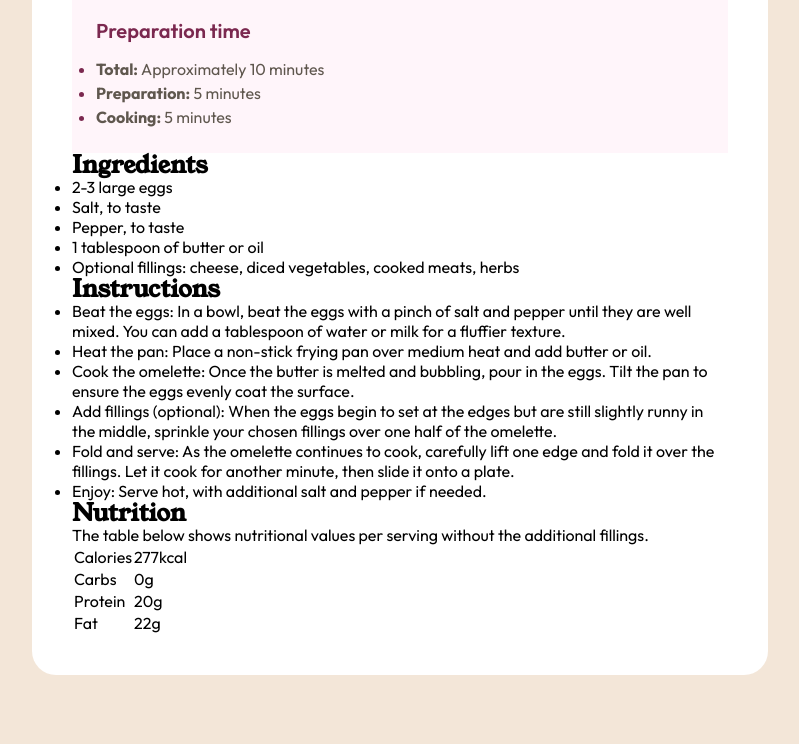
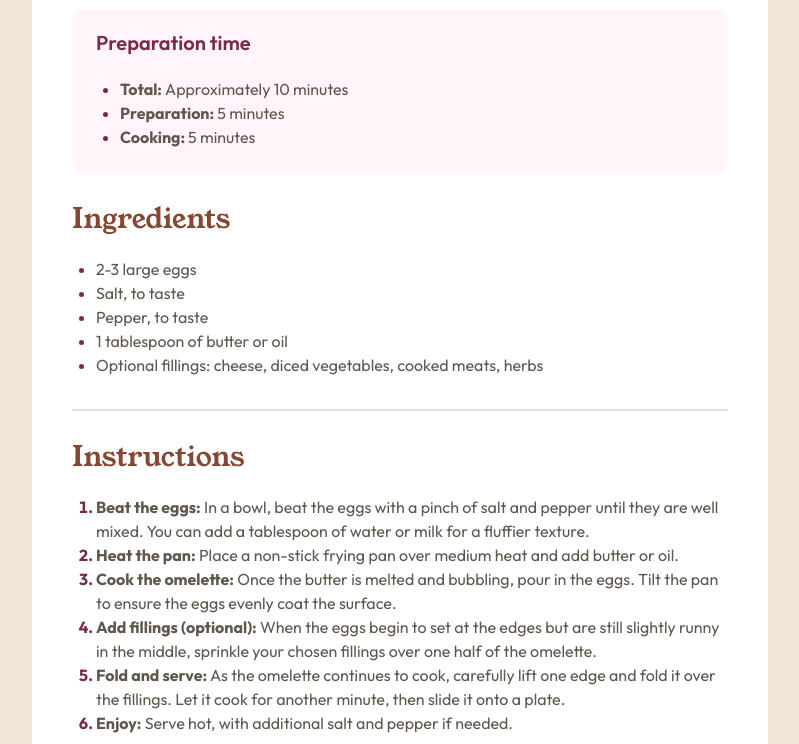
Before and after one commit to brunagoncalves/recipe-page, a plain HTML site: page index.html in a window 1280 px wide. Shown: the part 643-1387 px from the top of the page, without its empty margins (240-1039 px from the left). Drawn offline with Linux system fonts and the light colour scheme.

Commit message:
first commit

```diff
--- a/assets/css/global.css
+++ b/assets/css/global.css
@@ -18,106 +18,127 @@
   box-sizing: border-box;
 }
 
+.attribution {
+  display: none;
+  text-align: center;
+  font-size: 0.875rem;
+}
+
 body {
   background-color: var(--stone-100);
   font-family: "Outfit", sans-serif;
-  width: 100%;
-  height: 100%;
-  padding: 0 1rem;
-}
-
-h1,
-h2,
-h3,
-h4,
-h5,
-h6 {
-  font-family: "Young Serif", serif;
-  line-height: 100%;
-}
-
-h1 {
-  font-size: 2.5rem;
-  font-weight: 400;
-}
-
-.text-preset-1 {
-  font-family: "Young Serif", serif;
-  font-size: 1.75rem;
-  font-weight: 400;
-  line-height: 100%;
-  color: var(--stone-900);
-}
-
-.text-preset-2 {
-  font-family: "Young Serif", serif;
-  font-size: 2.5rem;
-  font-weight: 400;
-  line-height: 100%;
-}
-
-.text-preset-3 {
-  font-family: "Outfit", sans-serif;
-  font-size: 1.25rem;
-  font-weight: 600;
-  line-height: 100%;
-  color: var(--rose-800);
-}
-
-.text-preset-4 {
-  font-family: "Outfit", sans-serif;
-  font-size: 1rem;
-  font-weight: 400;
+  color: var(--stone-600);
   line-height: 150%;
-  color: var(--stone-600);
-}
-
-.text-preset-4-bold {
-  font-family: "Outfit", sans-serif;
-  font-size: 1rem;
-  font-weight: 700;
-  line-height: 150%;
-  color: var(--stone-600);
 }
 
 main {
   background-color: var(--white);
   width: 100%;
-  max-width: 46rem;
-  height: auto;
-  margin: 8rem auto;
-  padding: 2.5rem;
-  border-radius: 1.5rem;
+  height: 100%;
 }
 
 header img {
   display: block;
+  width: 100%;
   max-width: 100%;
   height: auto;
-  border-radius: 0.75rem;
-  margin-bottom: 2.5rem;
 }
 
-.title-recipe p {
-  padding-top: 1.5rem;
-  padding-bottom: 2rem;
+.recipe-content {
+  display: flex;
+  flex-direction: column;
+  gap: 2rem;
+  padding: 2.5rem 1.5rem;
+}
+
+h1 {
+  font-family: "Young Serif", serif;
+  font-size: 2.25rem;
+  margin-bottom: 1.5rem;
+  color: var(--stone-900);
+  line-height: 100%;
+}
+
+h2 {
+  font-family: "Young Serif", serif;
+  font-size: 1.75rem;
+  font-weight: 400;
+  color: var(--brown-800);
+  margin-bottom: 1.5rem;
+  line-height: 100%;
+}
+
+ul,
+ol {
+  margin-left: 1.5rem;
+}
+
+ul li::marker,
+ol li::marker {
+  color: var(--rose-800);
+  font-weight: 700;
+}
+
+strong {
+  font-weight: 700;
+  color: var(--stone-600);
+}
+
+.recipe-content hr {
+  border: 0.0625rem solid var(--stone-150);
 }
 
 .preparation {
   background-color: var(--rose-50);
   padding: 1.5rem;
+  border-radius: 0.75rem;
 }
 
 .preparation h3 {
-  padding-bottom: 1rem;
+  font-size: 1.25rem;
+  font-weight: 600;
+  line-height: 100%;
+  color: var(--rose-800);
+  margin-bottom: 1.5rem;
 }
 
-.preparation li::marker {
-  color: var(--rose-800);
+.nutrition table {
+  margin-top: 1.5rem;
+  width: 100%;
+  height: auto;
+  border-collapse: collapse;
 }
 
-.attribution {
-  display: none;
-  margin-top: 1rem;
-  font-size: 0.75rem;
+.nutrition table tr:first-child td:first-child,
+.nutrition table tr:first-child td:nth-child(2) {
+  padding-top: 0;
 }
+
+.nutrition table td {
+  padding: 0.75rem 2rem;
+  border-bottom: 0.0625rem solid var(--stone-150);
+}
+
+@media (min-width: 919px) {
+  main {
+    max-width: 736px;
+    margin: 8rem auto;
+    border-radius: 1.5rem;
+  }
+
+  header {
+    padding: 2.5rem 2.5rem 0 2.5rem;
+  }
+
+  header img {
+    border-radius: .75rem;
+  }
+
+  h1 {
+    font-size: 2.5rem;
+  }
+  .recipe-content {
+    padding-left: 2.5rem;
+    padding-right: 2.5rem;
+  }
+}
--- a/index.html
+++ b/index.html
@@ -13,10 +13,10 @@
         <img src="assets/images/image-omelette.jpeg" alt="Omelette Recipe" />
       </header>
 
-      <div class="recipe">
-        <div class="title-recipe">
-          <h1 class="text-preset-1">Simple Omelette Recipe</h1>
-          <p class="text-preset-4">
+      <div class="recipe-content">
+        <div>
+          <h1>Simple Omelette Recipe</h1>
+          <p>
             An easy and quick dish, perfect for any meal. This classic omelette
             combines beaten eggs cooked to perfection, optionally filled with
             your choice of cheese, vegetables, or meats.
@@ -24,15 +24,15 @@
         </div>
 
         <div class="preparation">
-          <h3 class="text-preset-3">Preparation time</h3>
+          <h3>Preparation time</h3>
           <ul>
-            <li class="text-preset-4"><strong class="text-preset-4-bold">Total: </strong>Approximately 10 minutes</li>
-            <li class="text-preset-4"><strong class="text-preset-4-bold">Preparation:</strong> 5 minutes</li>
-            <li class="text-preset-4"><strong class="text-preset-4-bold">Cooking:</strong> 5 minutes</li>
+            <li><strong>Total: </strong>Approximately 10 minutes</li>
+            <li><strong>Preparation: </strong>5 minutes</li>
+            <li><strong>Cooking: </strong>5 minutes</li>
           </ul>
         </div>
 
-        <div>
+        <div class="ingredients">
           <h2>Ingredients</h2>
           <ul>
             <li>2-3 large eggs</li>
@@ -45,45 +45,47 @@
           </ul>
         </div>
 
+        <hr>
+
         <div>
           <h2>Instructions</h2>
 
-          <ul>
+          <ol>
             <li>
-              Beat the eggs: In a bowl, beat the eggs with a pinch of salt and
+              <strong>Beat the eggs:</strong> In a bowl, beat the eggs with a pinch of salt and
               pepper until they are well mixed. You can add a tablespoon of
               water or milk for a fluffier texture.
             </li>
 
             <li>
-              Heat the pan: Place a non-stick frying pan over medium heat and
+              <strong>Heat the pan:</strong> Place a non-stick frying pan over medium heat and
               add butter or oil.
             </li>
 
             <li>
-              Cook the omelette: Once the butter is melted and bubbling, pour in
+              <strong>Cook the omelette:</strong> Once the butter is melted and bubbling, pour in
               the eggs. Tilt the pan to ensure the eggs evenly coat the surface.
             </li>
 
             <li>
-              Add fillings (optional): When the eggs begin to set at the edges
+              <strong>Add fillings (optional):</strong> When the eggs begin to set at the edges
               but are still slightly runny in the middle, sprinkle your chosen
               fillings over one half of the omelette.
             </li>
 
             <li>
-              Fold and serve: As the omelette continues to cook, carefully lift
+              <strong>Fold and serve:</strong> As the omelette continues to cook, carefully lift
               one edge and fold it over the fillings. Let it cook for another
               minute, then slide it onto a plate.
             </li>
 
             <li>
-              Enjoy: Serve hot, with additional salt and pepper if needed.
+              <strong>Enjoy:</strong> Serve hot, with additional salt and pepper if needed.
             </li>
-          </ul>
+          </ol>
         </div>
 
-        <div>
+        <div class="nutrition">
           <h2>Nutrition</h2>
           <p>
             The table below shows nutritional values per serving without the
```
Also changed, not shown: screens/screen.png (added), 1 other file.
